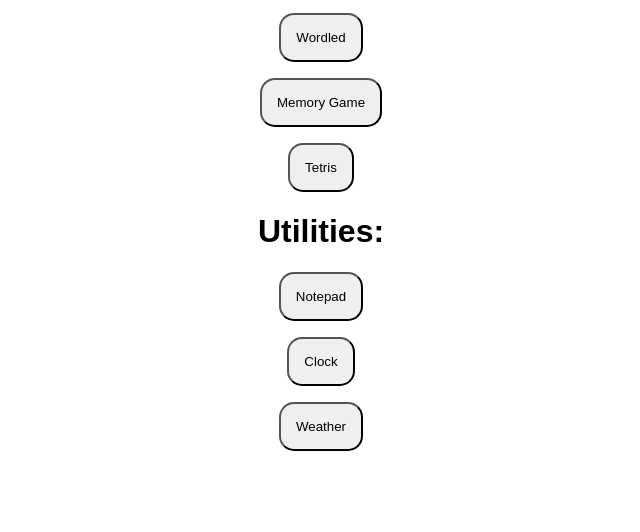
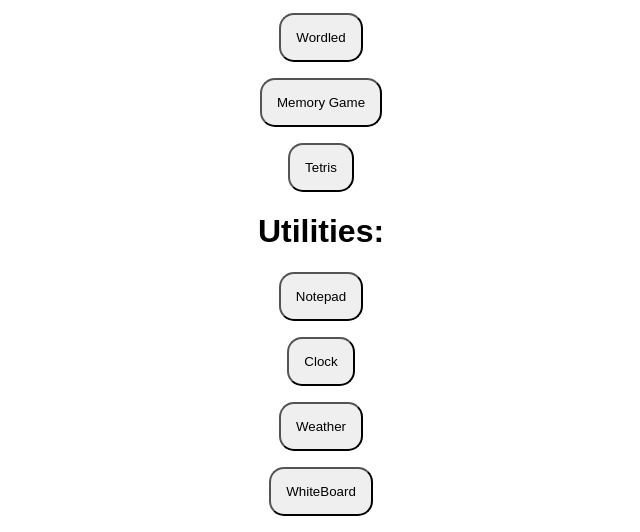
Before and after one commit to ZiyaIzaanAnam/Kindler, a plain HTML site: page index.html in a window 1280 px wide. Shown: the part 604-1136 px from the top of the page, without its empty margins (319-959 px from the left). Before the commit the page ends 1071 px from the top, so only its background shows below. Drawn offline with Linux system fonts and the light colour scheme.

Commit message:
Update index.html

```diff
--- a/index.html
+++ b/index.html
@@ -36,4 +36,5 @@
   <p><a href="Notepad.html"><button>Notepad</button></a></p>
   <p><a href="clock.html"><button>Clock</button></a></p>
   <p><a href="weather.html"><button>Weather</button></a></p>
+  <p><a href="whiteboard.html"><button>WhiteBoard</button></a></p>
 </html>
```
